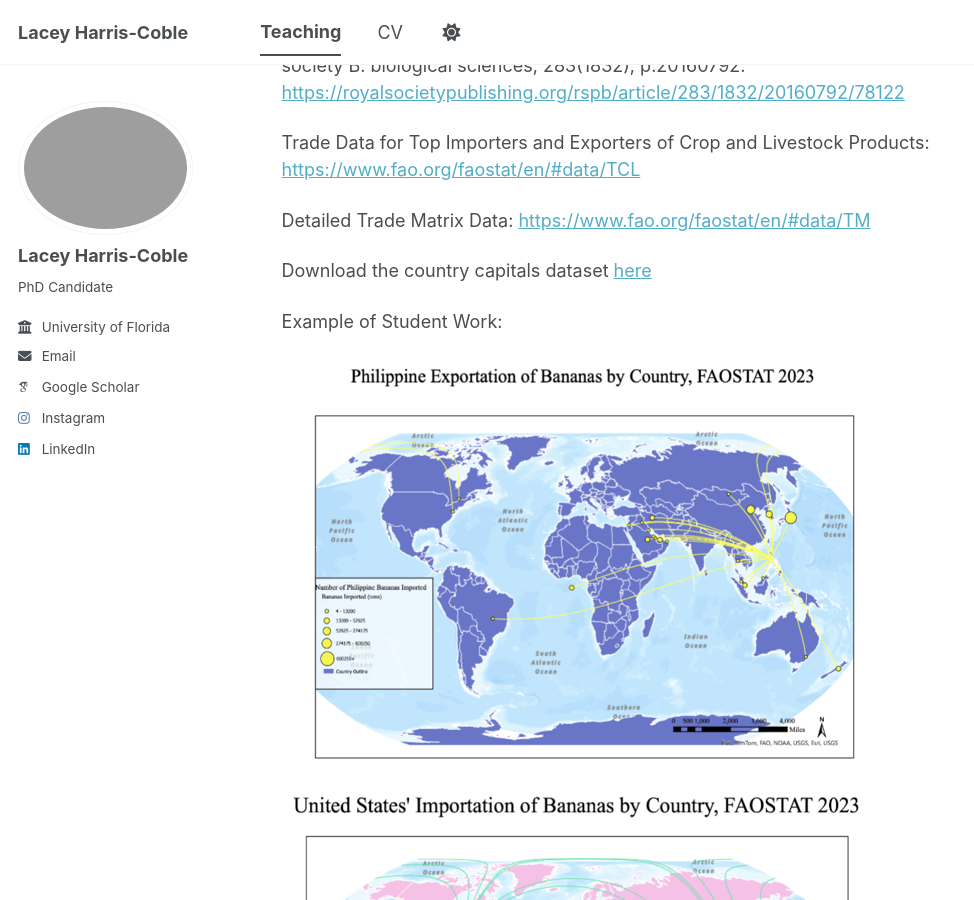
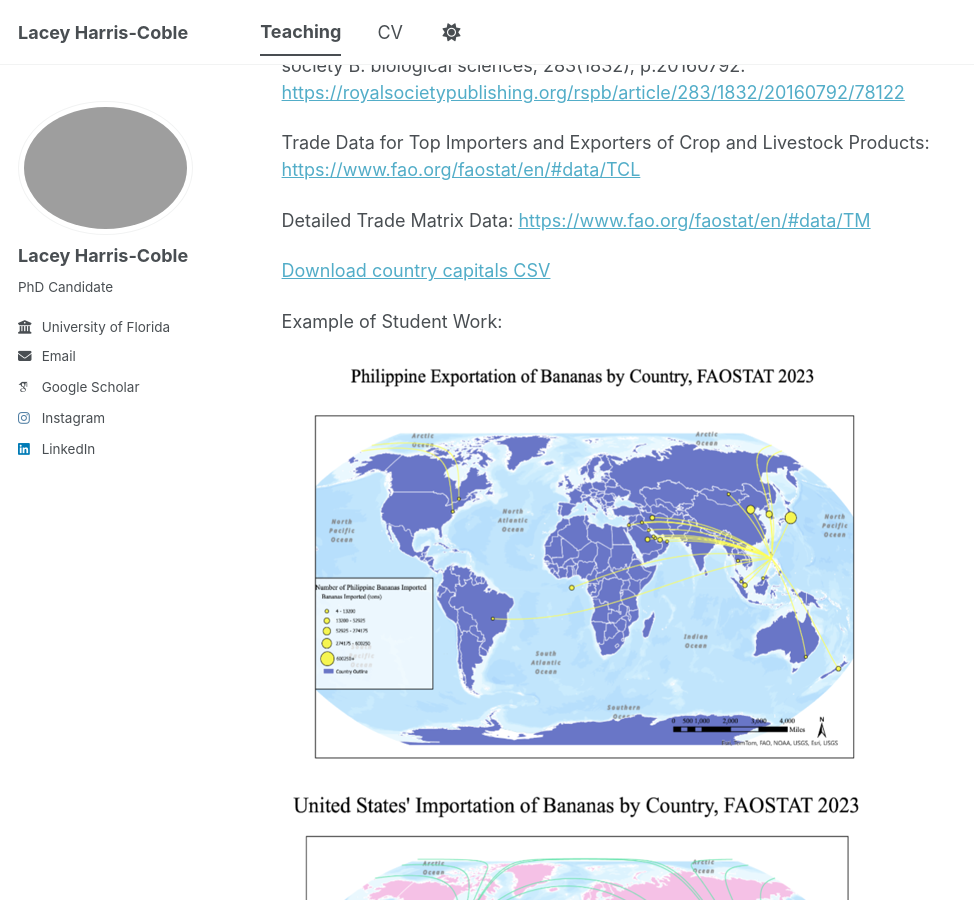
Before and after one commit to lharriscoble/lharriscoble.github.io, a Jekyll site: the page built from _teaching/2014-spring-teaching-1.md, in a window 1280 px wide and 900 px high, scrolled down 2067 px. Shown: the whole window, without its empty margins (0-974 px from the left). Built offline with Jekyll 4.4.1, drawn with Linux system fonts in a browser that asks for light colours; some web fonts are replaced; a script bundle is joined from its source files by our own code; library files that are not in the unit come from our copies.

Commit message:
Update 2014-spring-teaching-1.md

```diff
--- a/_teaching/2014-spring-teaching-1.md
+++ b/_teaching/2014-spring-teaching-1.md
@@ -41,7 +41,7 @@ Trade Data for Top Importers and Exporters of Crop and Livestock Products: [<htt
 
 Detailed Trade Matrix Data: [<https://www.fao.org/faostat/en/#data/TM>](<https://www.fao.org/faostat/en/#data/TM>)
 
-Download the country capitals dataset [here]({{ base_path }}/files/country-capitals.csv)
+[Download country capitals CSV](/files/country-capitals.csv)
 
 
 Example of Student Work:
```
